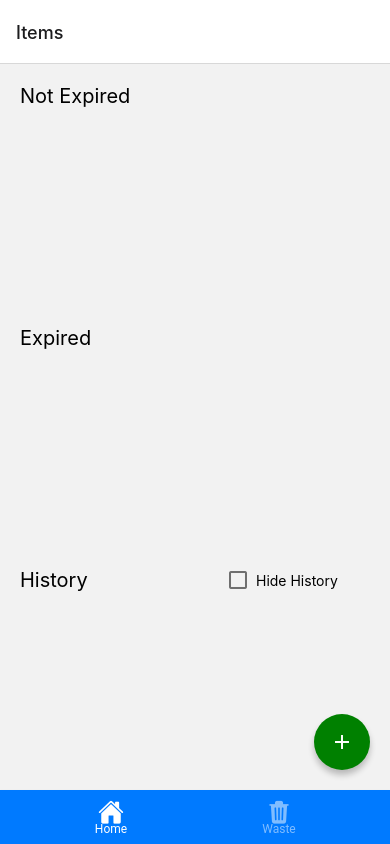
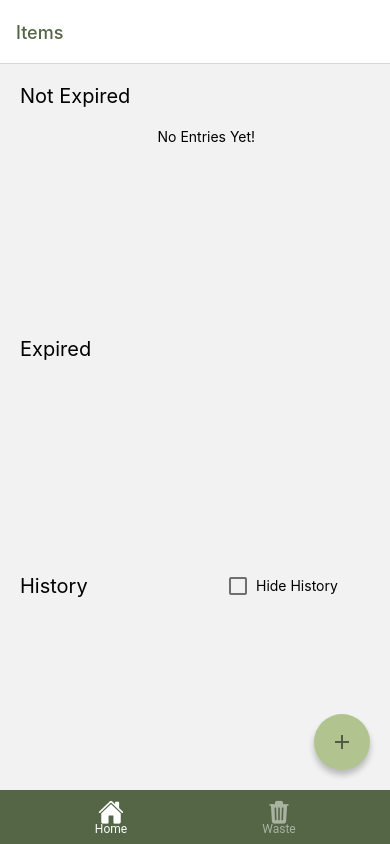
Before and after one commit to annalissec/FoodAppRN, a React Native app: screen /Home in a window 390 px wide. Built offline with nearby package versions, Linux system fonts and the light colour scheme; no server answers.

Commit message:
added colors and display for no entries

```diff
--- a/App.js
+++ b/App.js
@@ -8,6 +8,8 @@ import Used from './components/Used'
 import Waste from './components/Waste'
 
 import Tabs from './components/TabNavigator'
+
+import {COLORS} from './components/colors'
 
 import Contants from 'expo-constants'
 
@@ -27,7 +29,14 @@ function App() {
   return (
 	<View style={styles.container}>
 		<Stack.Navigator>
-        <Stack.Screen name ="Home" options={{title: "Items"}} component={HomeStack}/>
+			<Stack.Screen name ="Home" options={{
+				title: "Items",
+				headerStyle: {
+					backgroundColor: COLORS.topBar,
+				  },
+				headerTintColor: COLORS.darkGreen,
+			}}
+				component={HomeStack}/>
 			<Stack.Screen name ="Create" options={{title: "Add New Food"}} component={Create}/>
 			<Stack.Screen name ="Select" options={{title: "Select Food Type"}} component={Select}/>
 			<Stack.Screen name ="Used" options={{title: "Enter Amount Used"}} component={Used}/>
@@ -49,7 +58,7 @@ export default() => {
 const styles = StyleSheet.create({
   container: {
     flex: 1,
-    backgroundColor: '#eddfdf',
+    backgroundColor: COLORS.background,
     marginTop:Contants.statusBarHeight
   },
 });
--- a/components/Create.js
+++ b/components/Create.js
@@ -1,6 +1,8 @@
 import React, {useState} from 'react'
 import { View, Text, StyleSheet } from 'react-native'
 import {Button, TextInput} from 'react-native-paper'
+
+import {COLORS} from './colors'
 
 function Create(props) {
 
@@ -33,6 +35,7 @@ function Create(props) {
         icon = "pencil"
         mode = "contained"
         onPress={() => insertData()}
+        // color={COLORS.lightGreen}
         >Submit New Food</Button>
     </View>
   )
--- a/components/CreateInstance.js
+++ b/components/CreateInstance.js
@@ -3,6 +3,8 @@ import { Button, Card, HelperText, TextInput } from 'react-native-paper'
 import DateTimePicker from '@react-native-community/datetimepicker'
 import FakeCurrencyInput from 'react-native-currency-input'
 import React, { useState } from 'react'
+
+
 
 export default function CreateInstance(props) {
 
--- a/components/Home.js
+++ b/components/Home.js
@@ -2,13 +2,14 @@
 import React, {useState, useEffect} from 'react'
 import {View, Text, FlatList, StyleSheet} from 'react-native'
 import { FAB, Button, List, Checkbox } from 'react-native-paper'
+
+import {COLORS} from './colors'
 
 function Home(props) {
 
     const [checked, setChecked] = React.useState(false);
 
     const [data, setData] = useState([])
-
     const [waste, setWaste] = useState([])
 
     const [history, setHistory] = useState([])
@@ -16,12 +17,16 @@ function Home(props) {
     const [sortedData, setSortedData] = useState([])
     const [expiredData, setExpiredData] = useState([])
 
+	const [show, setShow] = useState(true)
+
+
     useEffect(() => {
         fetch('http://10.9.184.224:5000/getInstance',{
             method:'GET'
         })
         .then(resp => resp.json())
         .then(instance => {
+			console.log(instance)
             setData(instance)
         })
     }, [])
@@ -40,6 +45,10 @@ function Home(props) {
         sortData(data, waste)
     }, [data, waste])
 
+	useEffect(() => {
+		setShow(data.length == 0)
+	})
+
     const pickMonth = (num) => {
         var months = ['Jan', 'Feb', 'Mar', 'Apr', 'May', 'Jun', 'Jul', 'Aug', 'Sep', 'Oct', 'Nov', 'Dec']
         return months[num-1]
@@ -55,21 +64,27 @@ function Home(props) {
         var temp = []
         var expired = []
         var used = []
+
         let today = new Date().toISOString().slice(0, 10)
+
         for (var obj of data ) {
             if (waste.some((item) => item.instance.instance_id === obj.instance_id )) {
                 used.push(waste.find(item => {return item.instance.instance_id === obj.instance_id}))
             }
+
             else if (obj.date != null && today <= obj.date) {
                 temp.push(obj)
             }
+
             else {
                 expired.push(obj)
             }
         }
+
         temp.sort(function(a, b) {return new Date(a.date) - new Date(b.date)})
         expired.sort(function(a, b) {return -1*(new Date(a.date) - new Date(b.date))})
         used.sort(function(a, b) {return new Date(a.date) - new Date(b.date)})
+
         setExpiredData(expired)
         setSortedData(temp)
         setHistory(used)
@@ -81,7 +96,9 @@ function Home(props) {
 				title={`${toTitleCase(item.food.name)}`}
 			>
 				<List.Item title={`     Quantity: ${item.amount}`}/>
+
 				<List.Item title={`     Expiring: ${item.day} ${pickMonth(item.month)} ${item.year}`}/>
+
 				<Button
 					mode="contained"
 					icon="check"
@@ -91,7 +108,6 @@ function Home(props) {
 				>
 					Did you use this item?
 				</Button>
-
 			</List.Accordion>
         )
     }
@@ -113,6 +129,13 @@ function Home(props) {
 		<Text style={styles.headline}>
 			Not Expired
 		</Text>
+
+		{show && (
+			<Text>
+				{'\t\t\t\t\t'}No Entries Yet!
+			</Text>
+		)}
+
         <FlatList
 			data = {sortedData}
 			extraData = {sortedData}
@@ -138,13 +161,15 @@ function Home(props) {
 			<Text style={styles.headline}>
 				History
 			</Text>
+
 			<Checkbox
 				status={checked ? 'checked' : 'unchecked'}
 				onPress={() => {
-        console.log(!checked)
 					setChecked(!checked)
 				}}
+				color={COLORS.darkGreen}
 			/>
+
 			<Text >
 				Hide History
 			</Text>
@@ -165,18 +190,15 @@ function Home(props) {
 			style={styles.fab}
 			small={false}
 			icon="plus"
-        theme={{colors:{accent:"green"}}}
+			theme={{colors:{accent:COLORS.lightGreen}}}
 			onPress = {() => props.navigation.navigate('Select')}
         />
+
     </View>
   )
 }
 
 const styles = StyleSheet.create({
-    cardStyle: {
-      margin:10,
-      padding:10
-    },
     fab: {
         position:'absolute',
         margin:20,
--- a/components/Select.js
+++ b/components/Select.js
@@ -45,7 +45,7 @@ function Select(props) {
         style={styles.fab}
         small={false}
         icon="plus"
-        theme={{colors:{accent:"green"}}}
+        theme={{colors:{accent:"#b1c48f"}}}
         onPress = {() => props.navigation.navigate('Create')}
         />
     </View>
--- a/components/TabNavigator.js
+++ b/components/TabNavigator.js
@@ -1,14 +1,18 @@
 import { createMaterialBottomTabNavigator } from "@react-navigation/material-bottom-tabs";
 import Icon from 'react-native-vector-icons/Ionicons';
 
-import Home from "./Home";
-import Waste from "./Waste";
+import Home from "./Home"
+import Waste from "./Waste"
+
+import {COLORS} from './colors'
 
 const Tab = createMaterialBottomTabNavigator()
 
 const Tabs = () => {
     return (
-        <Tab.Navigator>
+        <Tab.Navigator
+        barStyle={{ backgroundColor:COLORS.darkGreen}}
+        >
             <Tab.Screen name="Home" component={Home} options={{
                     tabBarlabel: 'Home',
                     tabBarColor: '#009387',
--- a/components/Used.js
+++ b/components/Used.js
@@ -3,14 +3,12 @@ import { Button, Card, HelperText } from 'react-native-paper'
 import { FakeCurrencyInput } from 'react-native-currency-input'
 import React, {useState} from 'react'
 
+import {COLORS} from './colors'
+
 export default function Used(props) {
 
     const {item} = props.route.params
     const [amount_used, setAmt] = useState('')
-
-    const onChangeAmt = used => {
-      setAmt(used)
-    }
 
     const insertData = () => {
         fetch("http://10.9.184.224:5000/addUsed", {
--- a/components/Waste.js
+++ b/components/Waste.js
@@ -1,8 +1,9 @@
-import { Dimensions, SafeAreaView  } from 'react-native'
+import { Dimensions, SafeAreaView, View, Text, StyleSheet  } from 'react-native'
+import Icon from 'react-native-vector-icons/Ionicons'
 import React, { useEffect, useState } from 'react'
 import { PieChart } from 'react-native-chart-kit'
 
-
+import {COLORS} from './colors'
 
 export default function Waste(props) {
 
@@ -10,6 +11,7 @@ export default function Waste(props) {
 
 	const [data, setData] = useState([])
 	const [instance, setInstance] = useState([])
+	const [show, setShow] = useState(false)
 
 	const chartConfig = {
 		backgroundGradientFrom: "#1E2923",
@@ -41,6 +43,10 @@ useEffect(() => {
         setInstance(instance)
     })
 }, [])
+
+useEffect(() => {
+	setShow(data.length != 0)
+})
 
   const addAmt = (data) => {
 	  var sum = 0
@@ -122,6 +128,21 @@ useEffect(() => {
 
   return (
   	<SafeAreaView>
+		  <View style={styles.container}>
+			{ !show && (
+				<Text style={styles.headline}>
+					No Waste Data Entered Yet!
+				</Text>
+
+			)}
+			{ !show && (
+				<Icon
+				name='restaurant-outline'
+				size={40}
+				/>
+			)}
+		  </View>
+		{show && (
 		<PieChart
 			data={dataPie}
 			width={screenWidth}
@@ -132,7 +153,8 @@ useEffect(() => {
 			paddingLeft={"15"}
 			center={[10, 10]}
 			absolute
-      />
+		/>)}
+		{show && (
 		<PieChart
 			data={dataCost}
 			width={screenWidth}
@@ -144,6 +166,26 @@ useEffect(() => {
 			center={[10, 10]}
 			absolute
 		/>
+		)}
+
     </SafeAreaView >
   )
 }
+
+const styles = StyleSheet.create({
+	container: {
+		justifyContent: "center",
+		alignItems: "center",
+
+	},
+	headline: {
+		marginTop: 200,
+        fontWeight: 'bold',
+        margin:10,
+        padding:10,
+        fontSize: 20,
+        width: 300,
+		textAlign: "center",
+		alignSelf: 'center'
+      },
+})
--- /dev/null
+++ b/components/colors.js
@@ -0,0 +1,6 @@
+export const COLORS = {
+    darkGreen: '#546645',
+    lightGreen: '#b1c48f',
+    topBar: '#fff',
+    background: '#e5e8e3'
+  }
```
Lines whose indentation alone changed are shown as unchanged.
